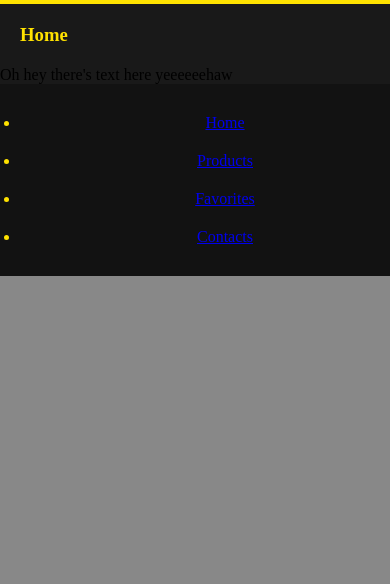
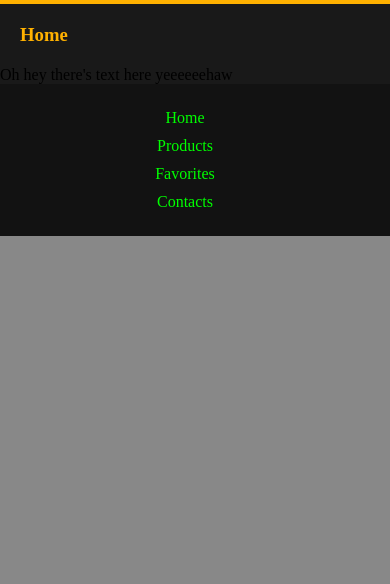
Before and after one commit to EthanBlackett/ALC-HTML5-2019, a plain HTML site: page Mobile App/index.html in a window 390 px wide. Shown: the part 260-844 px from the top of the page. Drawn offline with Linux system fonts and the light colour scheme.

Commit message:
did stuff

```diff
--- a/Mobile App/css/style.css
+++ b/Mobile App/css/style.css
@@ -14,26 +14,44 @@ body {
 }
 
 ul {
-    color:#ffe200;
+    color:#ffb100;
     width:100%;
     padding:20px;
     background-color:#121212;
 }
 
 ul li {
-    width: 100%;
-    padding:10px;
-    color:#ffe200;
+    color:#ffb100;
     text-decoration:none;
     text-align: center;
     transition: 0.07s;
+    display:block;
+    margin: auto;
+    list-style:none;
 }
-ul li:hover {
-    color:#121212;
-    background-color:#ffe200;
-    font-style: italic;
-    box-shadow: 0px 0px 20px #ffe200;
 
+nav ul li a{
+    float: left;
+    display:block;
+    padding: 5px 15px;
+    margin-left: 100px;
+    margin-right: 100px;
+    border-right: 1px, solid #FFFFFF;
+    color: #00ff00;
+    text-decoration: none;
+    transition: 0.2s;
+    width: 50px;
+
+}
+
+nav ul li a:hover {
+    box-shadow: 0px 0px 25px #ffb100;
+    background-color: #ffb100;
+    width:100px;
+}
+
+div.keepOpen {
+    clear: both;
 }
 
 header {
@@ -41,7 +59,7 @@ header {
     color:#1f1f1f;
     width: 100%;
     padding: 20px;
-    background-color:#ffe200;
+    background-color:#ffb100;
 }
 
 div#container {
@@ -57,5 +75,16 @@ h3 {
     width: 100%;
     margin:20px;
     padding 20px;
-    color:#ffe200
+    color:#ffb100
 }
+
+@media screen and (max-width: 600px) {
+    div#container{
+        width: 100%;
+    }
+    nav ul li a{
+        width: 100px;
+        float: none;
+        text-align: center;
+    }
+}
--- a/Mobile App/index.html
+++ b/Mobile App/index.html
@@ -25,6 +25,7 @@
             <li><a href="a">Favorites</a></li>
             <li><a href="a">Contacts</a></li>
         </ul>
+            <div class="keepOpen"></div>
         </nav>
         <footer>
 
```
